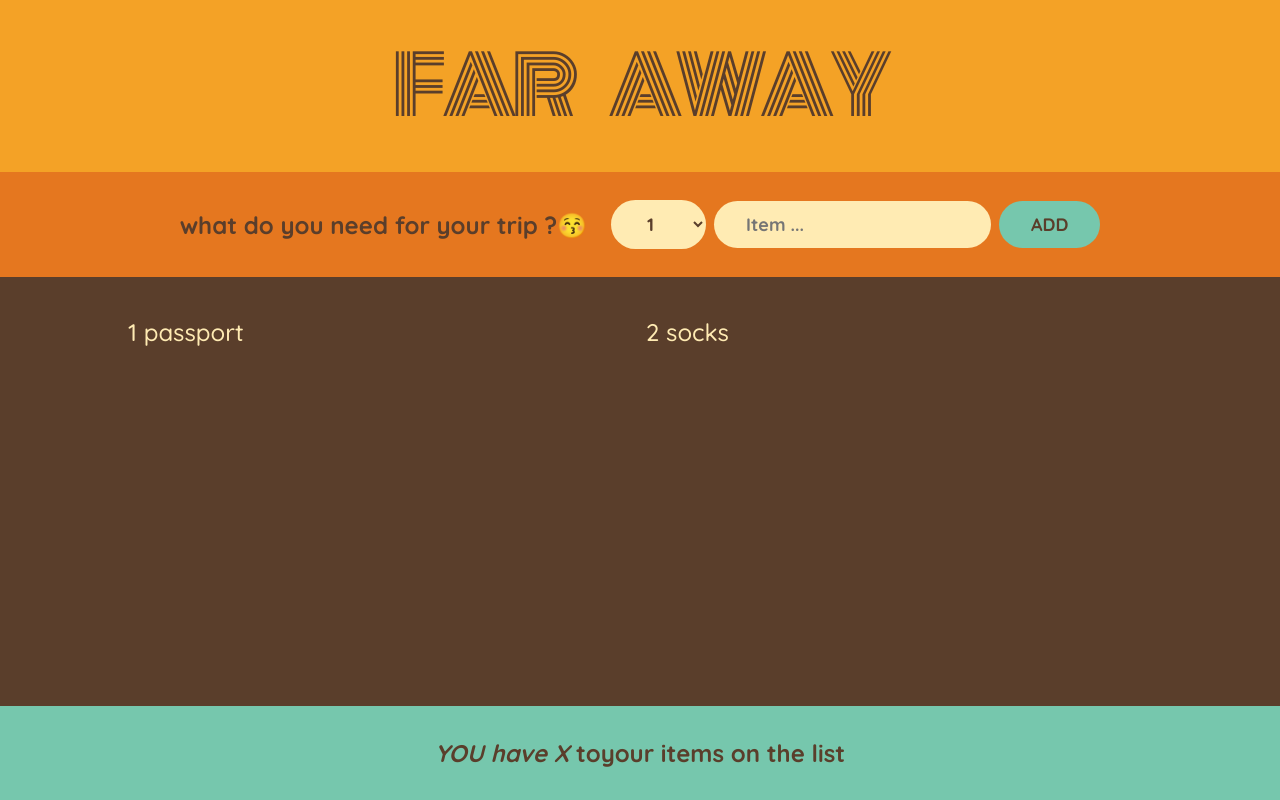
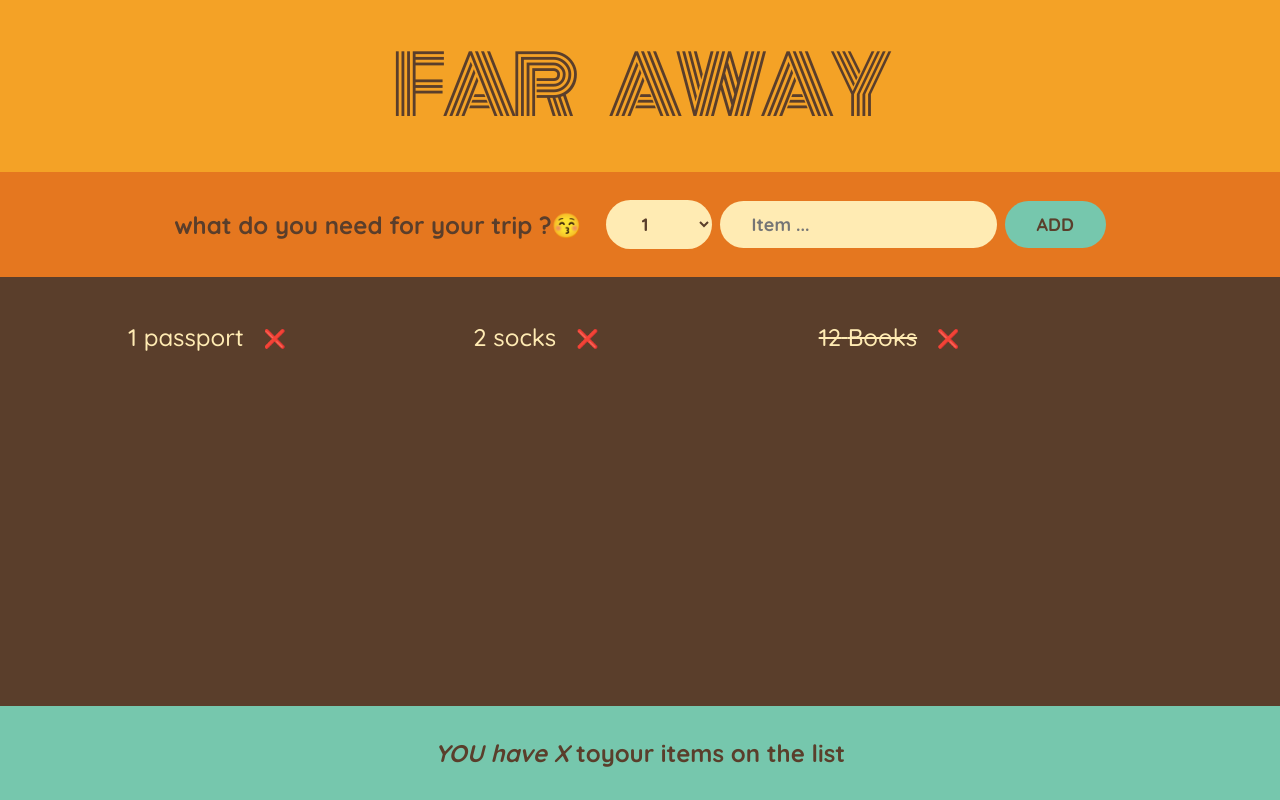
Before and after one commit to sadafamininia99/Travel_list, a React (Create React App) app: page / in a window 1280 px wide. Built offline with nearby package versions, Linux system fonts and the light colour scheme.

Commit message:
Add one more product and style them with css

```diff
--- a/src/App.js
+++ b/src/App.js
@@ -3,10 +3,16 @@ import { Select } from "@mui/material";
 const initialItems=[
   {
     id:1,describtion:"passport",quantity:1,
-    packed:false},
-    {
+    packed:false
+  },
+  {
       id:2,describtion:"socks",quantity:2,
-      packed:false},
+      packed:false
+  },
+  {
+    id:3,describtion:"Books",quantity:12,
+    packed:true
+  },
 ]
 
 
@@ -29,9 +35,12 @@ export default function App(){
        <form className="add-form">
       <h3>what do you need for your trip ?😚</h3>
       <select >
-        <option value={1} >1</option>
-        <option value={2} >2</option>
-        <option value={3} >3</option>
+      {Array.from({length :20}, ( _ , i)=> i+1).map
+      ((num)=>(
+        <option value={num} key={num}>
+          {num}
+        </option>
+      ))}
 
       </select>
       <input type="text" placeholder="Item ..."/>
@@ -48,7 +57,7 @@ export default function App(){
     <div className="list">
       <ul >
       {initialItems.map((item=>
-      <Item item={item}/>
+      <Item item={item} key={item.id}/>
       ))}
       </ul>
 
@@ -59,10 +68,11 @@ export default function App(){
 function Item({item}){
   return(
     <li>
-      <span>
+      <span style={item.packed ? {textDecoration:"line-through"}  : {}}>
          {""}
             {item.quantity} {item.describtion}
         </span>
+        <button>❌</button>
         </li>
      );
     }
```
